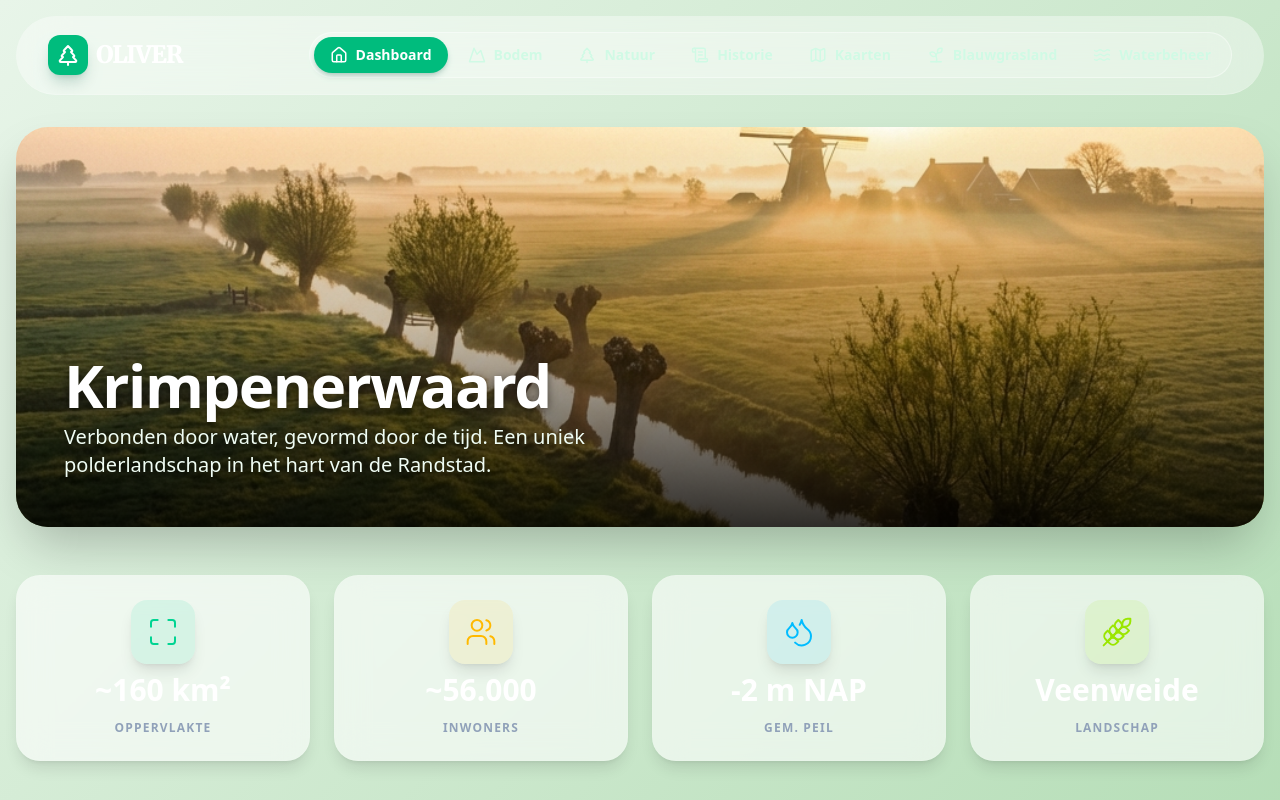
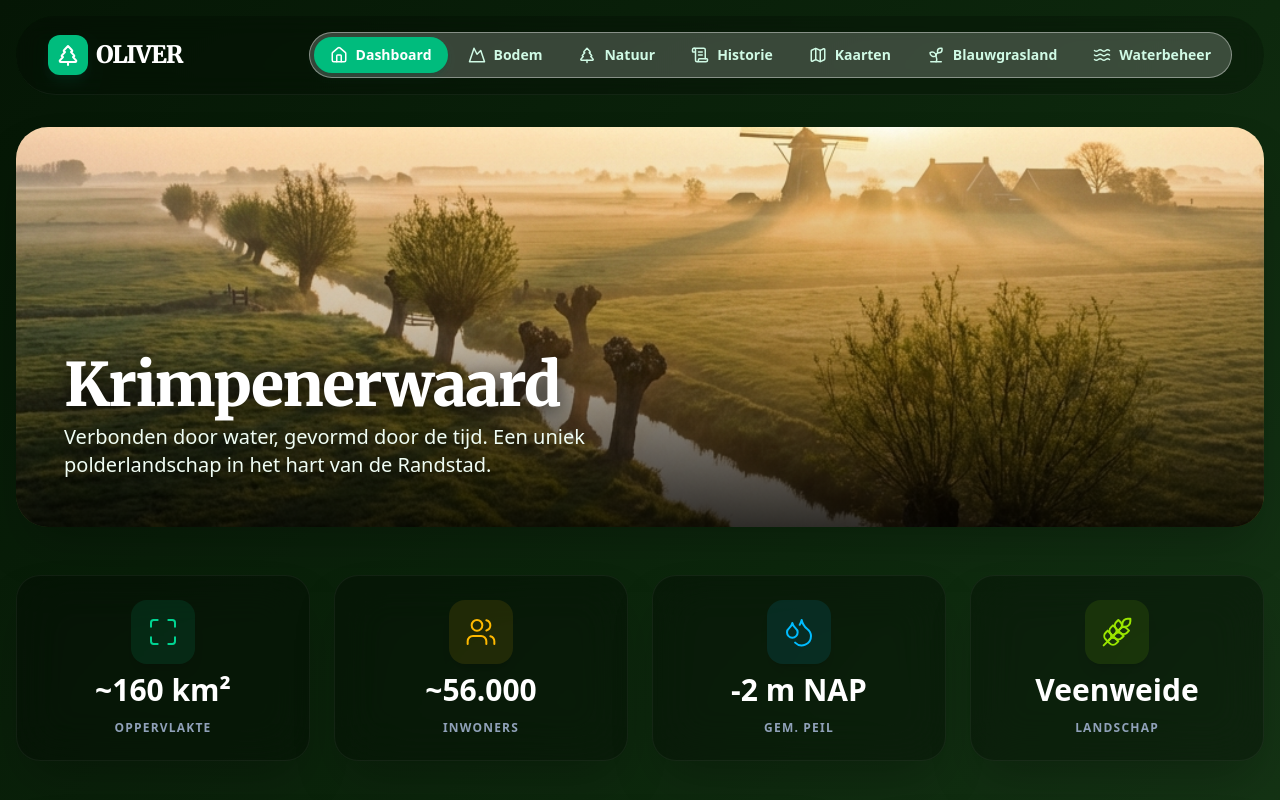
Before and after one commit to PindaZ/oliver-krimp, a Next.js app: page / in a window 1280 px wide. Shown: the top 800 px of the page. Built offline with nearby package versions, Linux system fonts and the light colour scheme.

Commit message:
fix(ui): re-apply dark theme and fix image urls

```diff
--- a/app/globals.css
+++ b/app/globals.css
@@ -2,31 +2,40 @@
 
 @layer base {
   body {
-    @apply bg-fixed min-h-screen text-slate-800;
-    background: linear-gradient(135deg, #e8f5e9 0%, #c8e6c9 50%, #a5d6a7 100%);
+    @apply bg-fixed min-h-screen text-slate-100 font-sans antialiased;
+    background: linear-gradient(to bottom right, #051605 0%, #0d280d 50%, #1a3c1a 100%);
+  }
+
+  h1,
+  h2,
+  h3,
+  h4,
+  h5,
+  h6 {
+    @apply font-serif tracking-tight text-white;
   }
 }
 
 @layer components {
   .glass-card {
-    @apply bg-white/60 backdrop-blur-lg border border-white/40 rounded-3xl shadow-lg transition-all duration-300 hover:bg-white/70 hover:shadow-xl;
+    @apply bg-black/30 backdrop-blur-xl border border-white/10 rounded-3xl shadow-2xl transition-all duration-500 hover:bg-black/40 hover:shadow-green-900/20 hover:border-white/20 hover:-translate-y-1;
   }
 
   .glass-nav {
-    @apply bg-white/40 backdrop-blur-xl border-b border-white/20 sticky top-0 z-50;
+    @apply bg-black/20 backdrop-blur-md border-b border-white/5 sticky top-0 z-50 transition-all duration-300;
   }
 
   .hero-text-shadow {
-    text-shadow: 0 2px 10px rgba(0, 0, 0, 0.5);
+    text-shadow: 0 4px 20px rgba(0, 0, 0, 0.8);
   }
 
   .glass-popup .leaflet-popup-content-wrapper,
   .glass-popup .leaflet-popup-tip {
-    @apply bg-white/80 backdrop-blur-md rounded-xl text-slate-800 shadow-xl;
+    @apply bg-slate-900/90 backdrop-blur-md rounded-xl text-slate-100 shadow-xl border border-white/10;
   }
 
   .glass-popup a.leaflet-popup-close-button {
-    @apply text-slate-500 hover:text-slate-800;
+    @apply text-slate-400 hover:text-white;
   }
 }
 
--- a/app/natuur/page.tsx
+++ b/app/natuur/page.tsx
@@ -59,7 +59,7 @@ export default function NatuurPage() {
                             <div key={s.name} className="glass-card overflow-hidden group border border-white/10">
                                 <div
                                     className="h-48 w-full bg-cover bg-center transition-transform duration-500 group-hover:scale-110"
-                                    style={{ backgroundImage: `url(${s.img})` }}
+                                    style={{ backgroundImage: `url("${s.img}")` }}
                                 />
                                 <div className="p-4 bg-black/40 backdrop-blur-md">
                                     <h4 className="font-bold text-white">{s.name}</h4>
```
